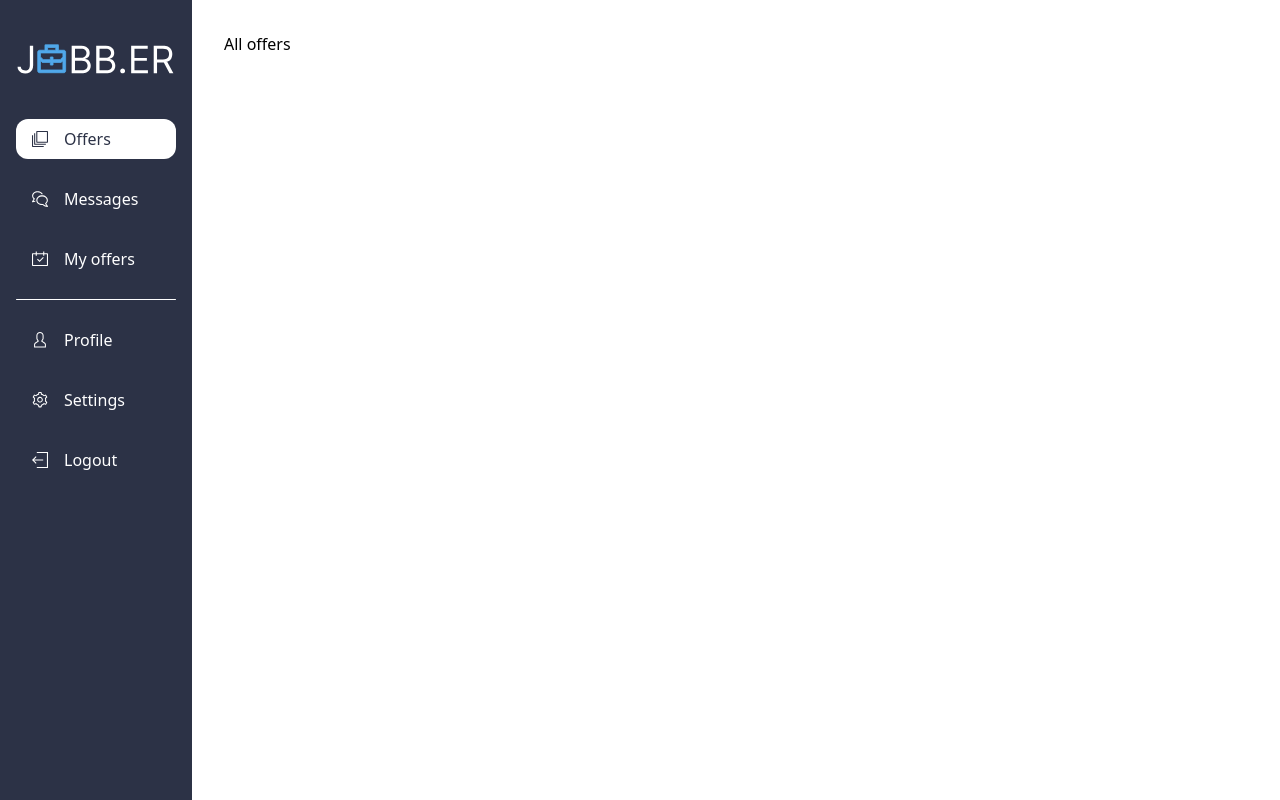
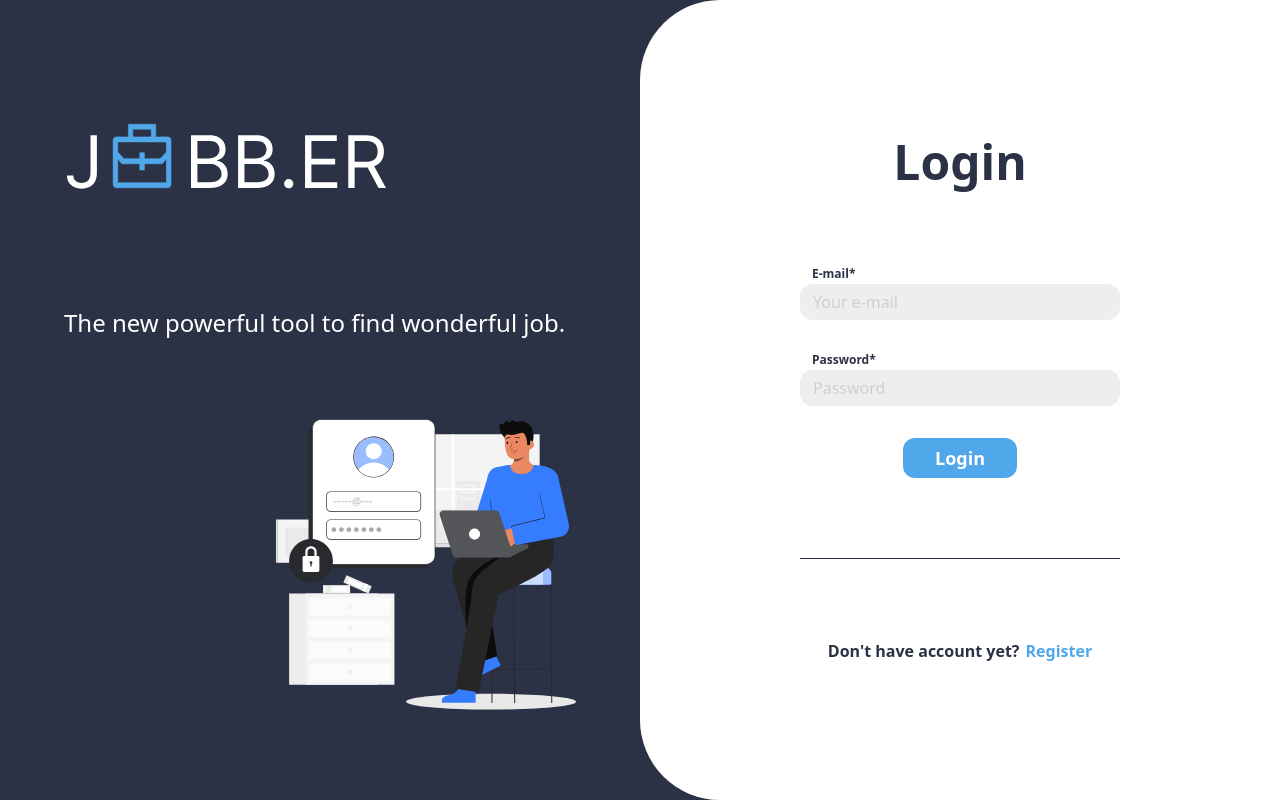
Before and after one commit to jobb-er/jobber-frontend, a React (Create React App) app: page / in a window 1280 px wide. Before the commit this address led to /offers. Built offline with nearby package versions, Linux system fonts and the light colour scheme.

Commit message:
Created base login page with auth container

```diff
--- a/src/App.tsx
+++ b/src/App.tsx
@@ -1,7 +1,7 @@
 import { ReactElement } from "react";
 import { BrowserRouter, Routes, Route, Navigate } from "react-router-dom";
 
-import { Container, Settings } from "./packages/app";
+import { Container, AuthContainer, Settings } from "./packages/app";
 import { AllOffers, MyOffers } from "./packages/offers";
 import { Messages } from "./packages/chat";
 import { Profile } from "./packages/profile";
@@ -15,6 +15,7 @@ import {
 
 const App = (): ReactElement => (
   <BrowserRouter>
+    <AuthContainer>
       <Container>
         <Routes>
           <Route path={OFFERS} element={<AllOffers />} />
@@ -25,6 +26,7 @@ const App = (): ReactElement => (
           <Route path="*" element={<Navigate to={OFFERS} replace />} />
         </Routes>
       </Container>
+    </AuthContainer>
   </BrowserRouter>
 );
 
--- a/src/common/components/input/input.tsx
+++ b/src/common/components/input/input.tsx
@@ -24,7 +24,7 @@ const Input = ({
     )}
   >
     {label ? (
-      <span className="pl-3 text-xs font-semibold">{label}</span>
+      <span className="pl-3 text-xs font-semibold select-none">{label}</span>
     ) : (
       <></>
     )}
--- a/src/common/translations/en/dictionary.ts
+++ b/src/common/translations/en/dictionary.ts
@@ -7,6 +7,19 @@ const en = {
     settings: "Settings",
     logout: "Logout",
   },
+  login: {
+    login: "Login",
+    title: "The new powerful tool to find wonderful job.",
+    noAccount: "Don't have account yet?",
+    register: "Register",
+    email: "E-mail",
+    emailPlaceholder: "Your e-mail",
+    password: "Password",
+    errors: {
+      wrongEmail: "Wrong e-mail provided!",
+      wrongPassword: "Wrong password",
+    },
+  },
 };
 
 export default en;
--- a/src/common/translations/pl/dictionary.ts
+++ b/src/common/translations/pl/dictionary.ts
@@ -7,6 +7,19 @@ const pl = {
     settings: "Ustawienia",
     logout: "Wyloguj",
   },
+  login: {
+    login: "Zaloguj się",
+    title: "Nowe potężne narzędzie do znalezeienia wymarzonej pracy.",
+    noAccount: "Nie posiadasz jeszcze konta?",
+    register: "Zarejestruj się",
+    email: "E-mail",
+    emailPlaceholder: "Twój e-mail",
+    password: "Hasło",
+    errors: {
+      wrongEmail: "Podano niepoprawny e-mail",
+      wrongPassword: "Niepoprawne hasło",
+    },
+  },
 };
 
 export default pl;
--- /dev/null
+++ b/src/common/utils/addAsterisk.ts
@@ -0,0 +1,3 @@
+const addAsterisk = (str: string): string => `${str}*`;
+
+export default addAsterisk;
--- a/src/common/utils/index.ts
+++ b/src/common/utils/index.ts
@@ -1 +1,2 @@
 export { default as removeDuplicateWhitespaces } from "./removeDuplicateWhitespaces";
+export { default as addAsterisk } from "./addAsterisk";
--- a/src/packages/app/index.ts
+++ b/src/packages/app/index.ts
@@ -1 +1 @@
-export { Settings, Login, Register, Container } from "./ui";
+export { Settings, Login, Register, Container, AuthContainer } from "./ui";
--- /dev/null
+++ b/src/packages/app/ui/authContainer.tsx
@@ -0,0 +1,15 @@
+import { ReactElement } from "react";
+
+import Login from "./login";
+import { AuthContainerProps } from "./types";
+
+const AuthContainer = ({ children }: AuthContainerProps): ReactElement => {
+  // TODO add authorisation logic and add
+  const isAuthorised = false;
+
+  if (isAuthorised) return children;
+
+  return <Login />;
+};
+
+export default AuthContainer;
--- a/src/packages/app/ui/index.ts
+++ b/src/packages/app/ui/index.ts
@@ -1,4 +1,6 @@
 export { default as Settings } from "./settings";
 export { default as Register } from "./register";
 export { default as Login } from "./login";
+
 export { default as Container } from "./container";
+export { default as AuthContainer } from "./authContainer";
--- a/src/packages/app/ui/login/login.tsx
+++ b/src/packages/app/ui/login/login.tsx
@@ -1,7 +1,54 @@
 import { ReactElement } from "react";
+import { useTranslation } from "react-i18next";
+
+import { ReactComponent as BigLogo } from "../../../../common/images/bigLogo.svg";
+import { ReactComponent as Image } from "../../../../common/images/login/image.svg";
+import { addAsterisk } from "../../../../common/utils";
+import { Input, Button } from "../../../../common/components";
 
 const Login = (): ReactElement => {
-  return <span>Login page</span>;
+  const { t } = useTranslation();
+
+  return (
+    <section className="bg-primary h-screen flex items-center">
+      <div className="w-1/2 p-16 flex flex-col gap-20">
+        <BigLogo className="w-3/4" />
+        <span className="text-2xl text-white select-none">
+          {t("login.title")}
+        </span>
+        <Image className="self-end" />
+      </div>
+      <div className="bg-white h-screen rounded-l-5xl flex flex-col gap-20 text-primary items-center justify-center w-1/2">
+        <span className="text-5xl font-semibold select-none">
+          {t("login.login")}
+        </span>
+        <div className="w-1/2 flex flex-col items-center gap-8">
+          <Input
+            label={addAsterisk(t("login.email"))}
+            placeholder={t("login.emailPlaceholder")}
+            type="email"
+          />
+          <Input
+            label={addAsterisk(t("login.password"))}
+            placeholder={t("login.password")}
+            type="password"
+          />
+          <Button
+            onClick={() => {
+              // do nth for now
+            }}
+          >
+            {t("login.login")}
+          </Button>
+        </div>
+        <div className="border-b border-primary w-1/2" />
+        <span className="flex items-center gap-1.5 font-semibold">
+          <p className="select-none">{t("login.noAccount")}</p>
+          <p className="text-action">{t("login.register")}</p>
+        </span>
+      </div>
+    </section>
+  );
 };
 
 export default Login;
--- a/src/packages/app/ui/types.ts
+++ b/src/packages/app/ui/types.ts
@@ -3,3 +3,7 @@ import { ReactElement } from "react";
 export interface ContainerProps {
   children: ReactElement | ReactElement[];
 }
+
+export interface AuthContainerProps {
+  children: ReactElement;
+}
```
Also changed, not shown: 1 other file (tests, documents, lock files or other folders). Lines whose indentation alone changed are shown as unchanged.
